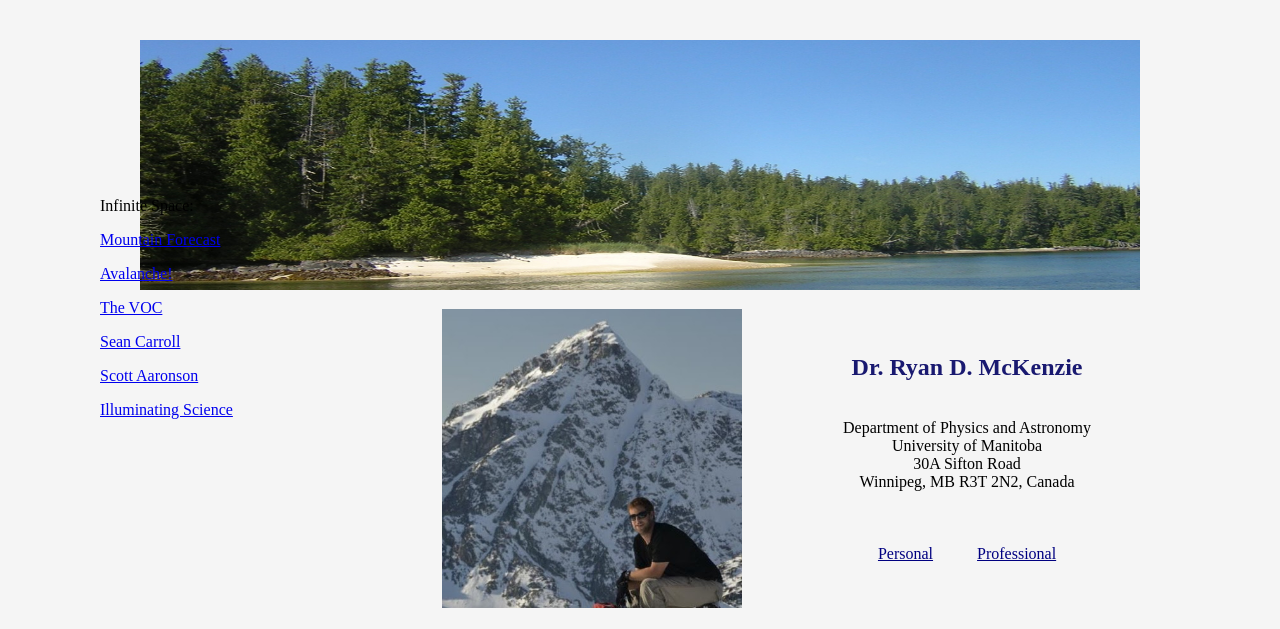
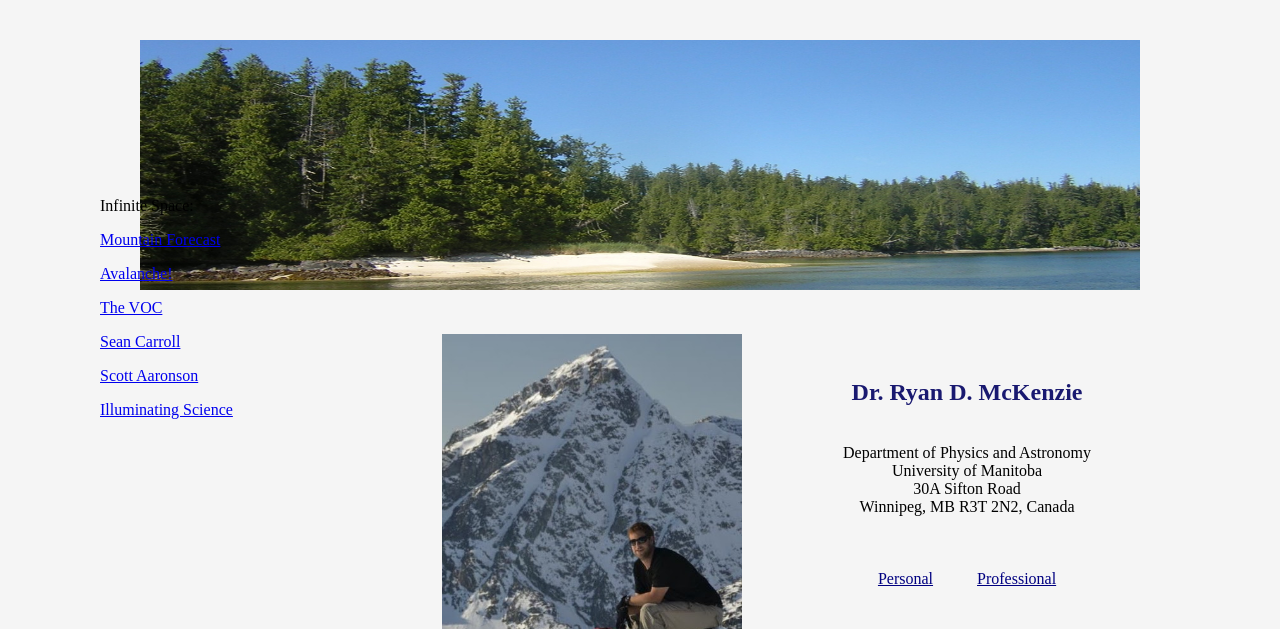
Before and after one commit to ryan-mckenzie/ryan-mckenzie.github.io, a plain HTML site: page index.html in a window 1280 px wide. Shown: the part 171-800 px from the top of the page. Drawn offline with Linux system fonts and the light colour scheme.

Commit message:
Increase top margin of main section to 125px

```diff
--- a/index.html
+++ b/index.html
@@ -21,7 +21,7 @@
         }
 
         .main {
-            margin-top: 100px;
+            margin-top: 125px;
         }
     </style>
 </head>
```
